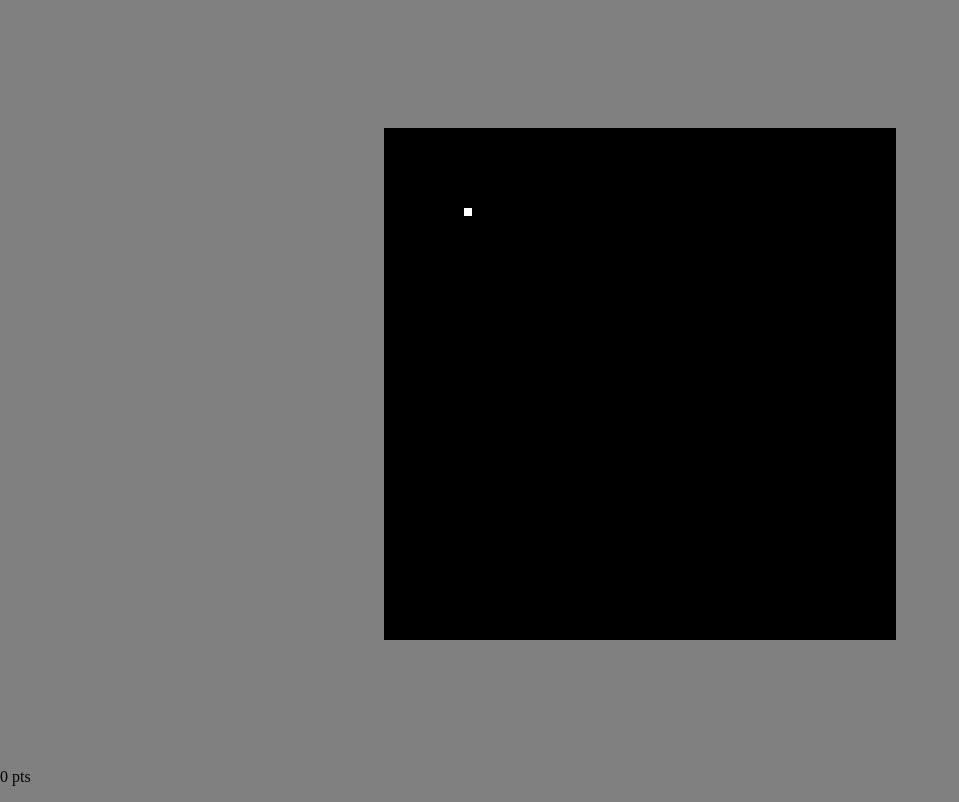
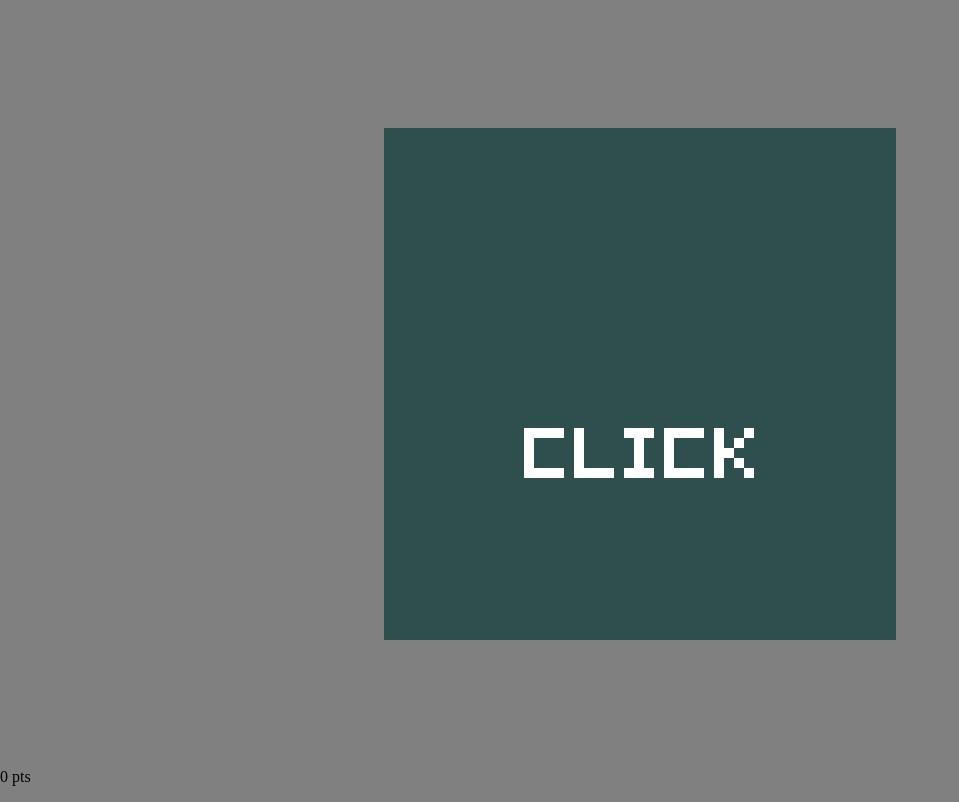
Before and after one commit to lucille-d/lowrezjam-2016, a plain HTML site: page index.html in a window 1280 px wide. Shown: the whole page, without its empty margins (0-959 px from the left). Drawn offline with Linux system fonts and the light colour scheme.

Commit message:
[feat] added end game behaviour + message

```diff
--- a/engine.js
+++ b/engine.js
@@ -34,8 +34,13 @@ class GameObject {
 class Player extends GameObject {
     constructor(size, xPos, yPos, onCollisionWithItem, onCollisionWithEnemy) {
         super(types.PLAYER, size, xPos, yPos, 0, 0);
+        this.originalSize = size;
         this.onCollisionWithItem = onCollisionWithItem;
         this.onCollisionWithEnemy = onCollisionWithEnemy;
+    }
+
+    resetSize() {
+        this.size = this.originalSize;
     }
 
     move(newPosition) {
@@ -48,6 +53,7 @@ class Game {
     constructor(GRID_SIZE, pixel_size) {
         this.GRID_SIZE = GRID_SIZE;
         this.PIXEL_SIZE = pixel_size;
+        this.MAX_SCORE = 10;
         this.maxObjectId = 0;
 
         const game = document.querySelector('#game');
@@ -122,20 +128,20 @@ class Game {
     }
 
     startPlaying(spawnFunction) {
-        console.log("start playing");
         if (spawnFunction) {
             this.spawnFunction = spawnFunction;
         }
         this.score = 0;
         this.player.alive = true;
+        this.player.resetSize();
         this.isPlaying = true;
         this.play();
     }
 
     play() {
         if (this.isPlaying === true) {
-            if (this.score > 100) {
-                this.win();
+            if (this.score >= this.MAX_SCORE) {
+                this.endGame();
             }
             this.moveItems();
             this.detectCollisions();
@@ -188,18 +194,18 @@ class Game {
             line.forEach((square, sqIdx) => {
                 //draw player
                 this.c.fillStyle = 'white';
-                if (sqIdx === this.player.position.x &&
-                    lineIdx === this.player.position.y) {
+                if (sqIdx === Math.floor(this.player.position.x) &&
+                    lineIdx === Math.floor(this.player.position.y)) {
                     this.c.fillRect(sqIdx * this.PIXEL_SIZE,
                         lineIdx * this.PIXEL_SIZE,
-                        this.PIXEL_SIZE * this.player.size,
-                        this.PIXEL_SIZE * this.player.size);
+                        this.PIXEL_SIZE * Math.floor(this.player.size),
+                        this.PIXEL_SIZE * Math.floor(this.player.size));
                 }
 
                 //draw game objects
                 this.gameObjects.forEach((gameObject) => {
                     if (gameObject.type === types.ITEM) {
-                        this.c.fillStyle = 'blue';
+                        this.c.fillStyle = 'lime';
                     } else if (gameObject.type === types.ENEMY) {
                         this.c.fillStyle = 'red';
                     }
@@ -207,8 +213,8 @@ class Game {
                         lineIdx === Math.floor(gameObject.position.y)) {
                         this.c.fillRect(sqIdx * this.PIXEL_SIZE,
                             lineIdx * this.PIXEL_SIZE,
-                            this.PIXEL_SIZE * gameObject.size,
-                            this.PIXEL_SIZE * gameObject.size);
+                            this.PIXEL_SIZE * Math.floor(gameObject.size),
+                            this.PIXEL_SIZE * Math.floor(gameObject.size));
                     }
                 });
             });
@@ -233,47 +239,43 @@ class Game {
             .innerHTML = this.score + ' pts';
     }
 
-    win() {
-        this.endGame(true);
-    }
-
-    lose() {
-        this.endGame(false);
-    }
-
-    endGame(victory) {
+    endGame() {
         this.isPlaying = false;
         this.gameObjects = [];
-        this.displayEndScreen(this.score);
-        this.score = 0;
+
+        requestAnimationFrame(() => this.displayMenu(true, this.score >= this.MAX_SCORE ? true : false));
+
         this.player.alive = false;
     }
 
-    displayEndScreen(score) {
+    displayMenu(gameFinished, victory) {
         this.c.save();
         this.c.clearRect(0, 0, this.GRID_SIZE * this.PIXEL_SIZE, this.GRID_SIZE * this.PIXEL_SIZE);
-        this.c.fillStyle = 'white';
-        let pixelsInGameOver = [{
-            x: 10,
-            y: 10
-        }];
-        pixelsInGameOver.forEach((pixel) => {
-            this.drawPixel(pixel.x, pixel.y);
-        });
+
+        if (gameFinished) {
+            drawLetter(this.c, 'Y', 6, 15);
+            drawLetter(this.c, 'O', 12, 15);
+            drawLetter(this.c, 'U', 17, 15);
+
+            if (victory) {
+                drawLetter(this.c, 'W', 24, 15);
+                drawLetter(this.c, 'I', 30, 15);
+                drawLetter(this.c, 'N', 34, 15);
+            } else {
+                drawLetter(this.c, 'L', 24, 15);
+                drawLetter(this.c, 'O', 29, 15);
+                drawLetter(this.c, 'S', 34, 15);
+                drawLetter(this.c, 'E', 39, 15);
+            }
+        }
+        drawLetter(this.c, 'C', 14, 30);
+        drawLetter(this.c, 'L', 19, 30);
+        drawLetter(this.c, 'I', 24, 30);
+        drawLetter(this.c, 'C', 28, 30);
+        drawLetter(this.c, 'K', 33, 30);
+
         this.c.restore();
     }
 
-    drawPixel(x, y, color) {
-        this.c.save();
-        if (color) {
-            this.fillStyle = color;
-        } else {
-            this.fillStyle = 'white';
-        }
-        this.c.fillRect(x * this.PIXEL_SIZE,
-            y * this.PIXEL_SIZE,
-            this.PIXEL_SIZE,
-            this.PIXEL_SIZE);
-        this.c.restore();
-    }
+
 }
--- /dev/null
+++ b/font.js
@@ -0,0 +1,453 @@
+'use strict';
+
+const PIXEL_SIZE = 10;
+
+const letterY = [{
+    x: 0,
+    y: 0
+}, {
+    x: 1,
+    y: 1
+}, {
+    x: 2,
+    y: 2
+}, {
+    x: 3,
+    y: 1
+}, {
+    x: 4,
+    y: 0
+}, {
+    x: 2,
+    y: 3
+}, {
+    x: 2,
+    y: 4
+}];
+
+const letterO = [{
+    x: 0,
+    y: 0
+}, {
+    x: 0,
+    y: 1
+}, {
+    x: 0,
+    y: 2
+}, {
+    x: 0,
+    y: 3
+}, {
+    x: 0,
+    y: 4
+}, {
+    x: 1,
+    y: 0
+}, {
+    x: 2,
+    y: 0
+}, {
+    x: 1,
+    y: 4
+}, {
+    x: 2,
+    y: 4
+}, {
+    x: 3,
+    y: 0
+}, {
+    x: 3,
+    y: 1
+}, {
+    x: 3,
+    y: 2
+}, {
+    x: 3,
+    y: 3
+}, {
+    x: 3,
+    y: 4
+}];
+
+const letterU = [{
+    x: 0,
+    y: 0
+}, {
+    x: 0,
+    y: 1
+}, {
+    x: 0,
+    y: 2
+}, {
+    x: 0,
+    y: 3
+}, {
+    x: 0,
+    y: 4
+}, {
+    x: 1,
+    y: 4
+}, {
+    x: 2,
+    y: 4
+}, {
+    x: 3,
+    y: 0
+}, {
+    x: 3,
+    y: 1
+}, {
+    x: 3,
+    y: 2
+}, {
+    x: 3,
+    y: 3
+}, {
+    x: 3,
+    y: 4
+}];
+
+const letterL = [{
+    x: 0,
+    y: 0
+}, {
+    x: 0,
+    y: 1
+}, {
+    x: 0,
+    y: 2
+}, {
+    x: 0,
+    y: 3
+}, {
+    x: 0,
+    y: 4
+}, {
+    x: 1,
+    y: 4
+}, {
+    x: 2,
+    y: 4
+}, {
+    x: 3,
+    y: 4
+}];
+
+const letterS = [{
+    x: 0,
+    y: 0
+}, {
+    x: 0,
+    y: 1
+}, {
+    x: 0,
+    y: 2
+}, {
+    x: 0,
+    y: 4
+}, {
+    x: 1,
+    y: 0
+}, {
+    x: 1,
+    y: 2
+}, {
+    x: 1,
+    y: 4
+}, {
+    x: 2,
+    y: 0
+}, {
+    x: 2,
+    y: 2
+}, {
+    x: 2,
+    y: 4
+}, {
+    x: 3,
+    y: 0
+}, {
+    x: 3,
+    y: 2
+}, {
+    x: 3,
+    y: 3
+}, {
+    x: 3,
+    y: 4
+}];
+
+const letterE = [{
+    x: 0,
+    y: 0
+}, {
+    x: 0,
+    y: 1
+}, {
+    x: 0,
+    y: 2
+}, {
+    x: 0,
+    y: 4
+}, {
+    x: 1,
+    y: 0
+}, {
+    x: 1,
+    y: 2
+}, {
+    x: 1,
+    y: 4
+}, {
+    x: 2,
+    y: 0
+}, {
+    x: 2,
+    y: 2
+}, {
+    x: 2,
+    y: 4
+}, {
+    x: 3,
+    y: 0
+}, {
+    x: 3,
+    y: 2
+}, {
+    x: 0,
+    y: 3
+}, {
+    x: 3,
+    y: 4
+}];
+
+const letterI = [{
+    x: 0,
+    y: 0
+}, {
+    x: 1,
+    y: 0
+}, {
+    x: 2,
+    y: 0
+}, {
+    x: 0,
+    y: 4
+}, {
+    x: 1,
+    y: 4
+}, {
+    x: 2,
+    y: 4
+}, {
+    x: 1,
+    y: 1
+}, {
+    x: 1,
+    y: 2
+}, {
+    x: 1,
+    y: 3
+}];
+
+const letterW = [{
+    x: 0,
+    y: 0
+}, {
+    x: 0,
+    y: 1
+}, {
+    x: 0,
+    y: 2
+}, {
+    x: 0,
+    y: 3
+}, {
+    x: 1,
+    y: 4
+}, {
+    x: 2,
+    y: 2
+}, {
+    x: 2,
+    y: 3
+}, {
+    x: 3,
+    y: 4
+}, {
+    x: 4,
+    y: 0
+}, {
+    x: 4,
+    y: 1
+}, {
+    x: 4,
+    y: 2
+}, {
+    x: 4,
+    y: 3
+}];
+
+const letterN = [
+    {
+        x: 0,
+        y: 0
+}, {
+        x: 0,
+        y: 1
+}, {
+        x: 0,
+        y: 2
+}, {
+        x: 0,
+        y: 3
+}, {
+        x: 0,
+        y: 4
+}, {
+        x: 1,
+        y: 1
+}, {
+        x: 2,
+        y: 2
+}, {
+        x: 3,
+        y: 3
+}, {
+        x: 4,
+        y: 0
+}, {
+        x: 4,
+        y: 1
+}, {
+        x: 4,
+        y: 2
+}, {
+        x: 4,
+        y: 3
+}, {
+        x: 4,
+        y: 4
+}];
+
+const letterC = [
+    {
+        x: 0,
+        y: 0
+    },
+    {
+        x: 0,
+        y: 1
+    },
+    {
+        x: 0,
+        y: 2
+    },
+    {
+        x: 0,
+        y: 3
+    },
+    {
+        x: 0,
+        y: 4
+    },
+    {
+        x: 1,
+        y: 0
+    },
+    {
+        x: 2,
+        y: 0
+    },
+    {
+        x: 3,
+        y: 0
+    },
+    {
+        x: 1,
+        y: 4
+    },
+    {
+        x: 2,
+        y: 4
+    },
+    {
+        x: 3,
+        y: 4
+    }
+];
+
+const letterK = [
+    {
+        x: 0,
+        y: 0
+    },
+    {
+        x: 0,
+        y: 1
+    },
+    {
+        x: 0,
+        y: 2
+    },
+    {
+        x: 0,
+        y: 3
+    },
+    {
+        x: 0,
+        y: 4
+    },
+    {
+        x: 1,
+        y: 2
+    },
+    {
+        x: 2,
+        y: 1
+    },
+    {
+        x: 3,
+        y: 0
+    },
+    {
+        x: 2,
+        y: 3
+    },
+    {
+        x: 3,
+        y: 4
+    }
+];
+
+const letterMappings = {
+    'Y': letterY,
+    'O': letterO,
+    'U': letterU,
+    'L': letterL,
+    'S': letterS,
+    'E': letterE,
+    'W': letterW,
+    'I': letterI,
+    'N': letterN,
+    'C': letterC,
+    'K': letterK
+};
+
+function drawLetter(ctx, letter, xPosition, yPosition, color = 'white') {
+    letterMappings[letter]
+        .forEach((pixel) => {
+            drawPixel(ctx, color, pixel.x, pixel.y, xPosition, yPosition);
+        });
+}
+
+function drawPixel(ctx, color, x, y, xOffset = 0, yOffset = 0) {
+    ctx.save();
+    ctx.fillStyle = color;
+    ctx.fillRect(
+        (x + xOffset) * PIXEL_SIZE,
+        (y + yOffset) * PIXEL_SIZE,
+        PIXEL_SIZE,
+        PIXEL_SIZE);
+    ctx.restore();
+}
--- a/game.js
+++ b/game.js
@@ -2,8 +2,7 @@
 
 /**
  * TODO:
- * - restart mechanic
- * - not grow so fast
+ * - restart screen
  * - display score inside game canvas
  * - submit
  * - update readme
@@ -25,9 +24,8 @@ const player = new Player(1, 30, 30,
 
 game.addGameObject(player);
 
-game.startPlaying(spawnBerry);
-game.win();
-game.displayEndScreen();
+game.spawnFunction = spawnBerry;
+game.displayMenu(false);
 
 function spawnBerry() {
     let newBerry;
@@ -70,16 +68,15 @@ function spawnBerry() {
 }
 
 function onCollisionWithBerry(berry) {
-    player.size++;
+    player.size += 0.2;
     game.score++;
     game.removeGameObject(berry);
 }
 
 function onCollisionWithBadBerry(berry) {
-    if (player.size > 1) {
     player.size--;
-    } else {
-        game.lose();
+    if (player.size < 1) {
+        game.endGame();
     }
     game.removeGameObject(berry);
 }
--- a/index.html
+++ b/index.html
@@ -12,6 +12,7 @@
     <body>
         <canvas id="game" class="game-canvas"></canvas>
         <p id="score">0 pts</p>
+        <script src="font.js"></script>
         <script src="engine.js"></script>
         <script src="game.js"></script>
     </body>
--- a/style.css
+++ b/style.css
@@ -7,5 +7,5 @@ html, body {
 .game-canvas {
     display: block;
     margin: 10% auto;
-    background: black;
+    background: darkslategray;
 }
```
Lines whose indentation alone changed are shown as unchanged.
